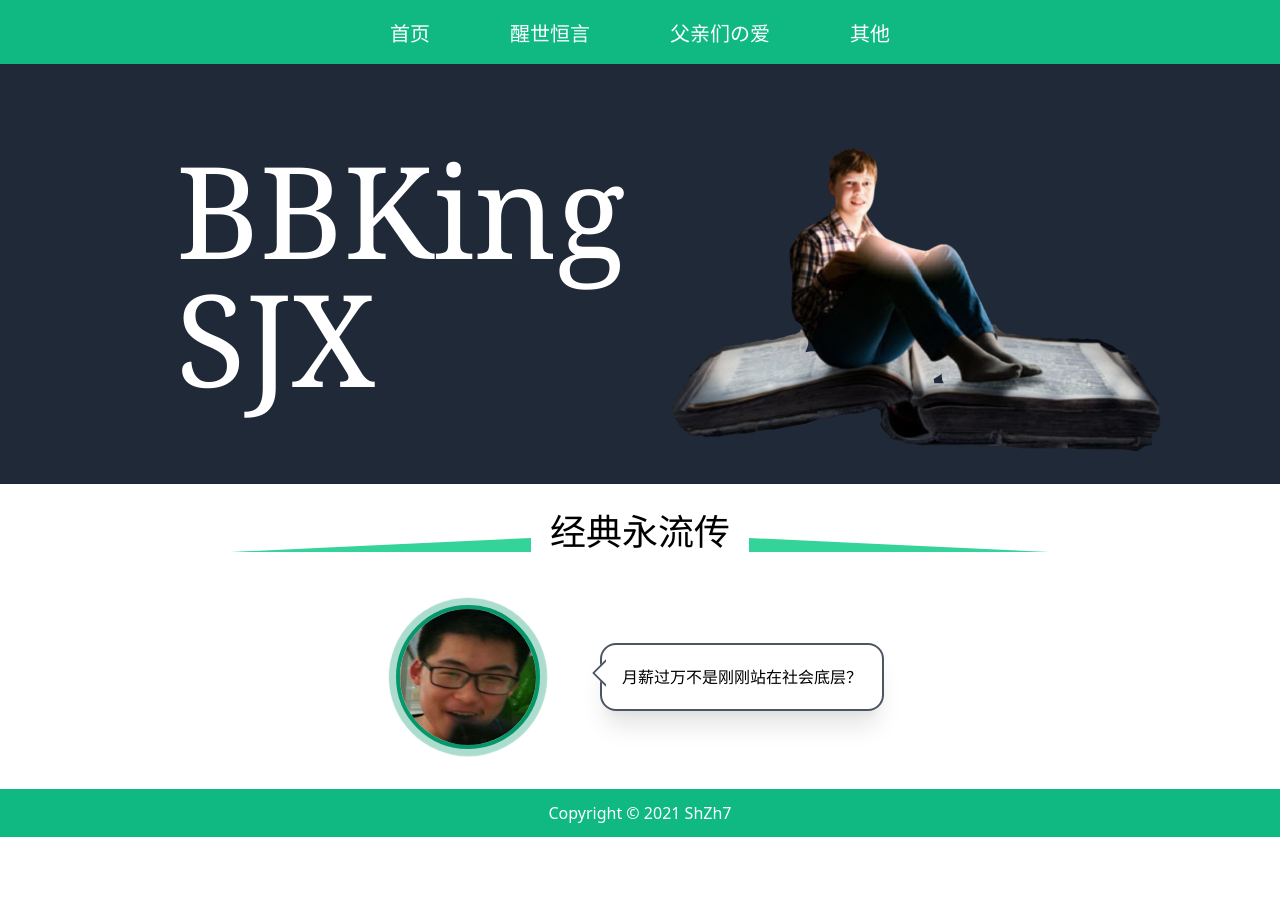
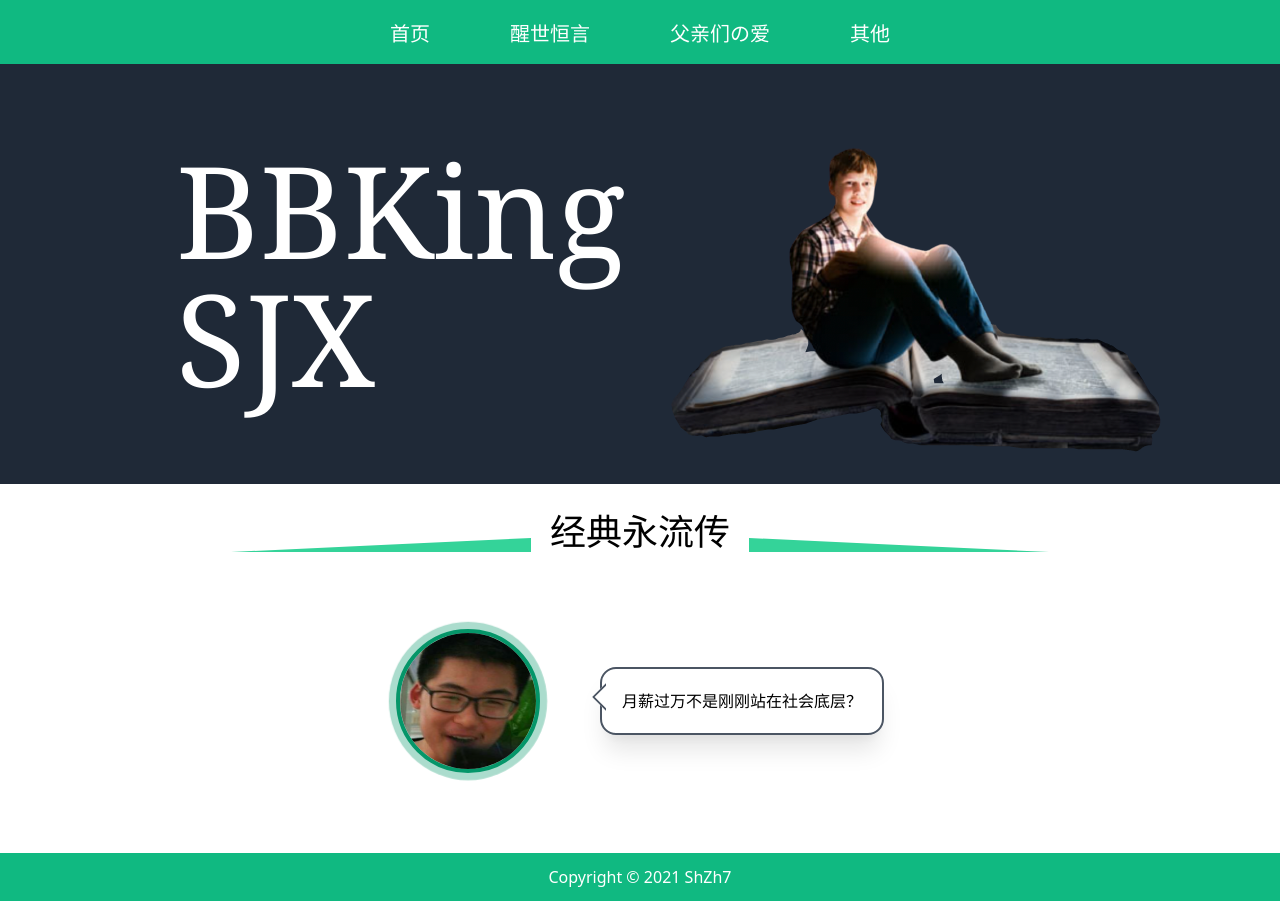
Before and after one commit to Sh-Zh-7/BBKing-sjx, a Nuxt app: page / in a window 1280 px wide. Before the commit the page ends 837 px from the top, so only its background shows below. Built offline with nearby package versions, Linux system fonts and the light colour scheme.

Commit message:
style(index): enlarge section's space.

```diff
--- a/pages/index.vue
+++ b/pages/index.vue
@@ -7,9 +7,9 @@
       <img src='/background.png' alt='background_image'>
     </section>
 
-    <section>
+    <section class='pb-10'>
       <Title title='经典永流传' />
-      <div class='flex items-center justify-center'>
+      <div class='flex items-center justify-center pt-6'>
         <div class='relative'>
           <img src='/avatar.png' alt='avatar of sjx'
                class='rounded-full w-36 h-36 border-green-600 border-4'>
```
